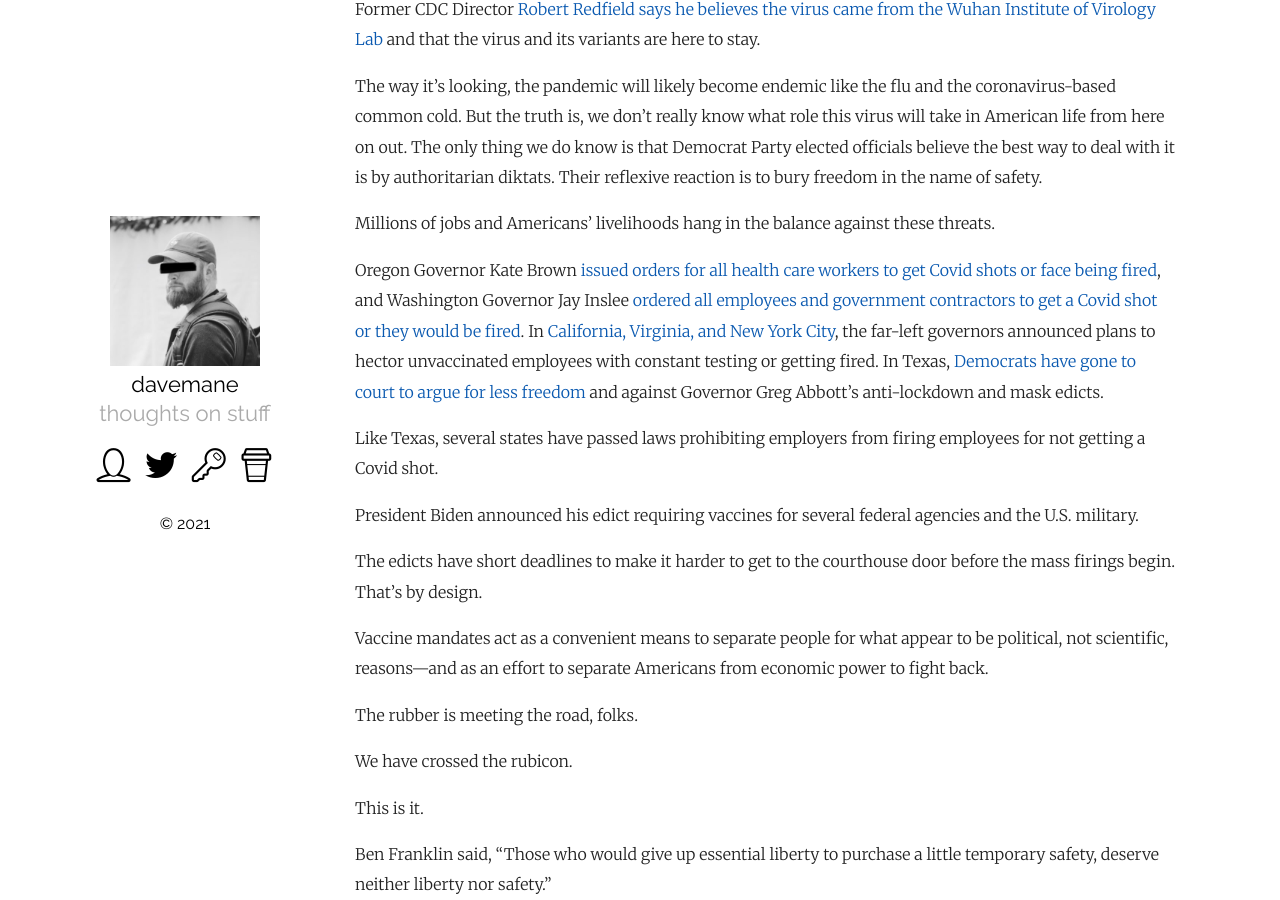
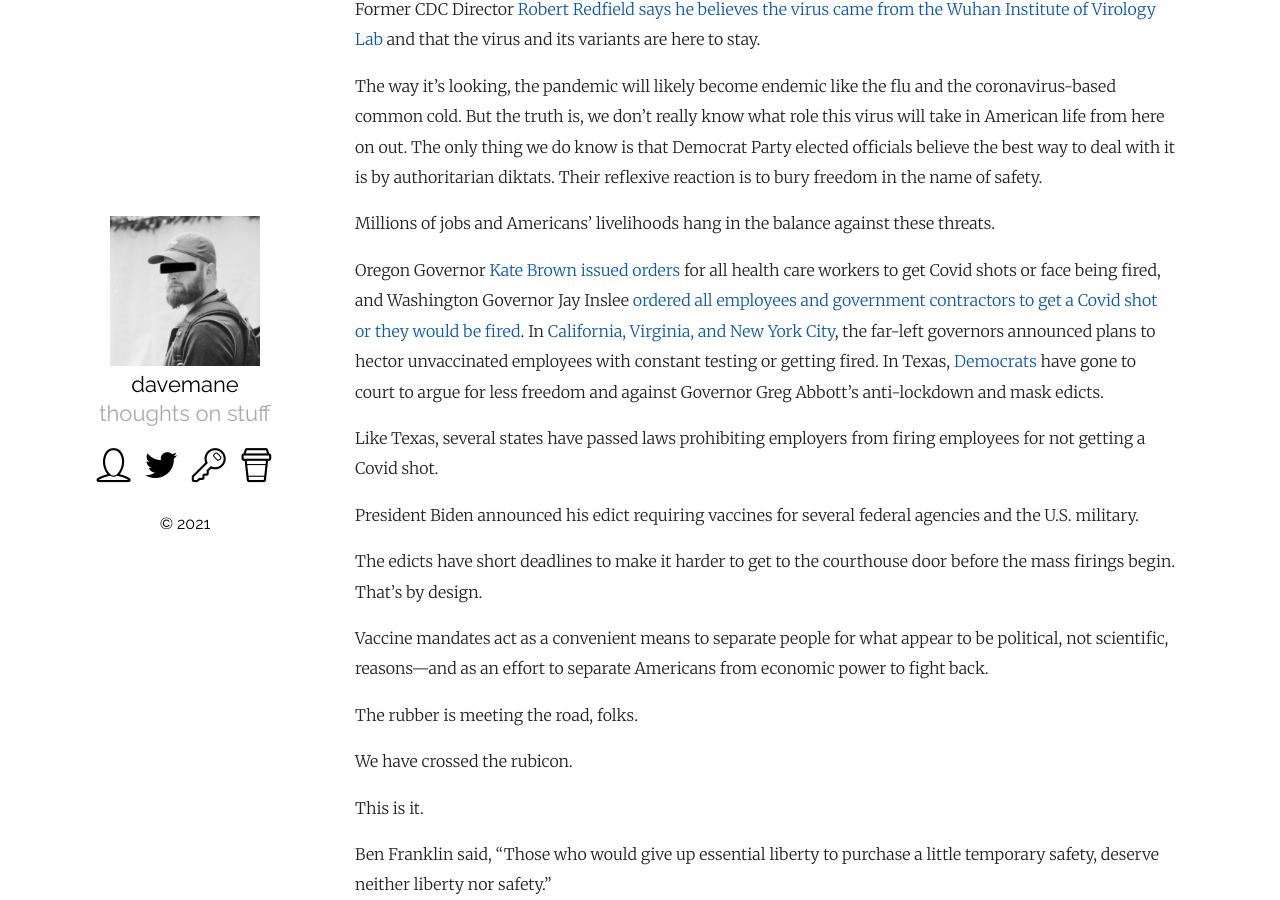
Before and after one commit to davemane/calvinelliot, a Jekyll site: the page built from _posts/2021-08-16-16.markdown, in a window 1280 px wide and 900 px high, scrolled down 409 px. Built offline with Jekyll 4.4.1, drawn with Linux system fonts in a browser that asks for light colours.

```diff
--- a/_posts/2021-08-16-16.markdown
+++ b/_posts/2021-08-16-16.markdown
@@ -18,7 +18,7 @@ The way it’s looking, the pandemic will likely become endemic like the flu and
 
 Millions of jobs and Americans’ livelihoods hang in the balance against these threats.
 
-Oregon Governor Kate Brown [issued orders for all health care workers to get Covid shots or face being fired](https://katu.com/news/local/oha-requires-healthcare-workers-to-be-vaccinated-against-covid-19-or-be-tested-weekly), and Washington Governor Jay Inslee [ordered all employees and government contractors to get a Covid shot or they would be fired](https://www.seattletimes.com/seattle-news/gov-jay-inslee-expected-to-announce-covid-19-vaccine-mandate-for-washington-state-employees/). In [California, Virginia, and New York City](https://apnews.com/article/joe-biden-health-coronavirus-pandemic-0f571cd04622cfb37eaf777449f408b3), the far-left governors announced plans to hector unvaccinated employees with constant testing or getting fired. In Texas, [Democrats have gone to court to argue for less freedom](https://www.kens5.com/article/news/health/coronavirus/san-antonio-bexar-county-sue-gov-abbott-to-restore-local-control-to-address-covid-19/273-a627887e-1085-4756-b4bb-f646c5546768) and against Governor Greg Abbott’s anti-lockdown and mask edicts.
+Oregon Governor [Kate Brown issued orders](https://katu.com/news/local/oha-requires-healthcare-workers-to-be-vaccinated-against-covid-19-or-be-tested-weekly) for all health care workers to get Covid shots or face being fired, and Washington Governor Jay Inslee [ordered all employees and government contractors to get a Covid shot or they would be fired](https://www.seattletimes.com/seattle-news/gov-jay-inslee-expected-to-announce-covid-19-vaccine-mandate-for-washington-state-employees/). In [California, Virginia, and New York City](https://apnews.com/article/joe-biden-health-coronavirus-pandemic-0f571cd04622cfb37eaf777449f408b3), the far-left governors announced plans to hector unvaccinated employees with constant testing or getting fired. In Texas, [Democrats](https://www.kens5.com/article/news/health/coronavirus/san-antonio-bexar-county-sue-gov-abbott-to-restore-local-control-to-address-covid-19/273-a627887e-1085-4756-b4bb-f646c5546768) have gone to court to argue for less freedom and against Governor Greg Abbott’s anti-lockdown and mask edicts.
 
 Like Texas, several states have passed laws prohibiting employers from firing employees for not getting a Covid shot.
 
```
